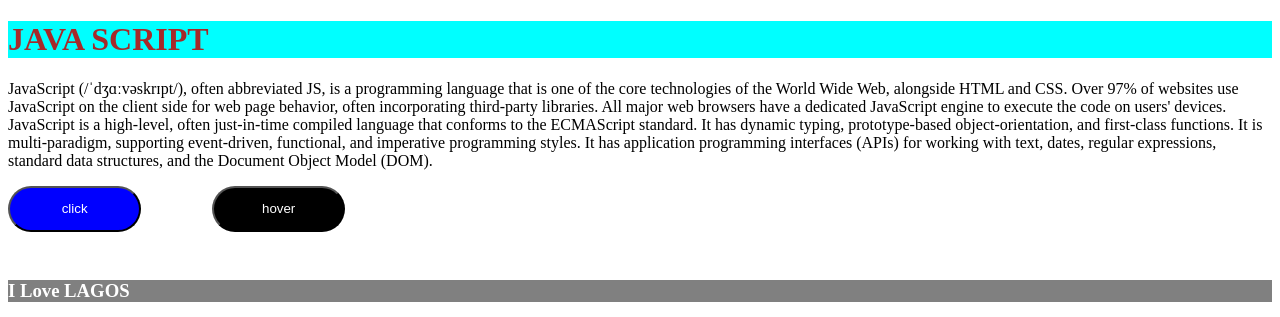
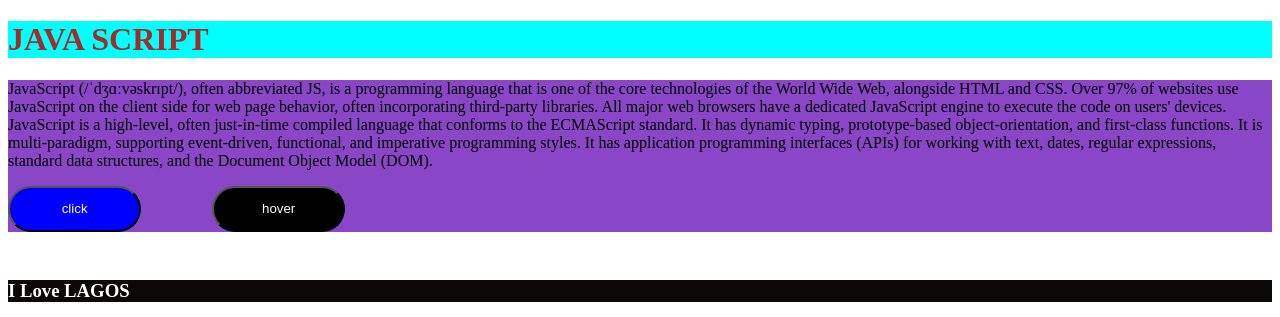
Before and after one commit to Blard-omu/Vanilla-JS, a plain HTML site: page index.html in a window 1280 px wide. Shown: the top 317 px of the page. Drawn offline with Linux system fonts and the light colour scheme; files whose address does not match are found by name.

Commit message:
css restructuring of sec1

```diff
--- a/index.html
+++ b/index.html
@@ -10,12 +10,20 @@
 </head>
 <body>
     <h1 id="JavaScript">JAVA SCRIPT</h1>
-   <p id="Demo">JavaScript (/ˈdʒɑːvəskrɪpt/), often abbreviated JS, is a programming language that is one of the core technologies of the World Wide Web, alongside HTML and CSS. Over 97% of websites use JavaScript on the client side for web page behavior, often incorporating third-party libraries. All major web browsers have a dedicated JavaScript engine to execute the code on users' devices. <br>
 
-    JavaScript is a high-level, often just-in-time compiled language that conforms to the ECMAScript standard. It has dynamic typing, prototype-based object-orientation, and first-class functions. It is multi-paradigm, supporting event-driven, functional, and imperative programming styles. It has application programming interfaces (APIs) for working with text, dates, regular expressions, standard data structures, and the Document Object Model (DOM).</p>
+    <div class="sec1">
+        <p id="Demo">JavaScript (/ˈdʒɑːvəskrɪpt/), often abbreviated JS, is a programming language that is one of the core technologies of the World Wide Web, alongside HTML and CSS. Over 97% of websites use JavaScript on the client side for web page behavior, often incorporating third-party libraries. All major web browsers have a dedicated JavaScript engine to execute the code on users' devices. <br>
 
-    <button class="button1" onclick="content()" onmouseleave = "display()">click</button>
-    <button class="button2" onmousemove="hover()" onmouseleave="goodbye()">hover</button>
+            JavaScript is a high-level, often just-in-time compiled language that conforms to the ECMAScript standard. It has dynamic typing, prototype-based object-orientation, and first-class functions. It is multi-paradigm, supporting event-driven, functional, and imperative programming styles. It has application programming interfaces (APIs) for working with text, dates, regular expressions, standard data structures, and the Document Object Model (DOM).</p>
+
+            <div class="btnA">
+                <button class="button1" onclick="content()" onmouseleave = "display()">click</button>
+            <button class="button2" onmousemove="hover()" onmouseleave="goodbye()">hover</button>
+            </div>
+    </div>
+
+
+
 
 <div id="Dem">
     <h3 id="Lag">I Love LAGOS</h3>
--- a/style.css
+++ b/style.css
@@ -1,3 +1,9 @@
+.sec1{
+ background-color: rgb(137, 70, 199);
+}
+
+
+
 #JavaScript{
     background-color: aqua;
     color: brown;
@@ -52,7 +58,7 @@
 }
 
 h3{
-    background-color: gray;
+    background-color: rgb(12, 8, 8);
     margin-top: 2em;
     color: white;
 }
```
